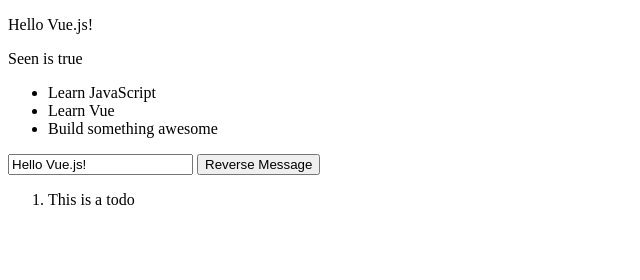
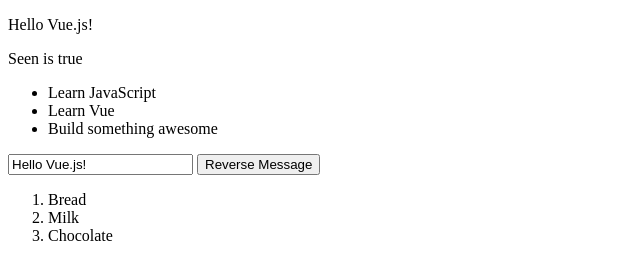
Before and after one commit to clevergadget/vue-exploration, a plain HTML site: page index.html in a window 1280 px wide. Shown: the whole page, without its empty margins (0-640 px from the left). Drawn offline with nearby package versions, Linux system fonts and the light colour scheme.

Commit message:
v-bind key and todo

```diff
--- a/app.js
+++ b/app.js
@@ -1,5 +1,6 @@
 Vue.component('todo-item', {
-  template: '<li>This is a todo</li>'
+  props: ['todo'],
+  template: '<li>{{todo.text}}</li>'
 })
 
 new Vue({
@@ -11,6 +12,9 @@ new Vue({
         { text: 'Learn JavaScript' },
         { text: 'Learn Vue' },
         { text: 'Build something awesome' }
+      ],
+      groceryList: [
+        {id:0, text: "Bread"}, {id:1, text: "Milk"}, {id:2, text:"Chocolate"}
       ]
     },
     methods: {
--- a/index.html
+++ b/index.html
@@ -21,7 +21,7 @@
     <button v-on:click="reverseMessage">Reverse Message</button>
     <ol>
       <!-- Create an instance of the todo-item component -->
-      <todo-item></todo-item>
+      <todo-item v-for="item in groceryList" v-bind:todo="item" v-bind:key="item.id"></todo-item>
     </ol>
   </div>
   <script src="app.js"></script>
```
